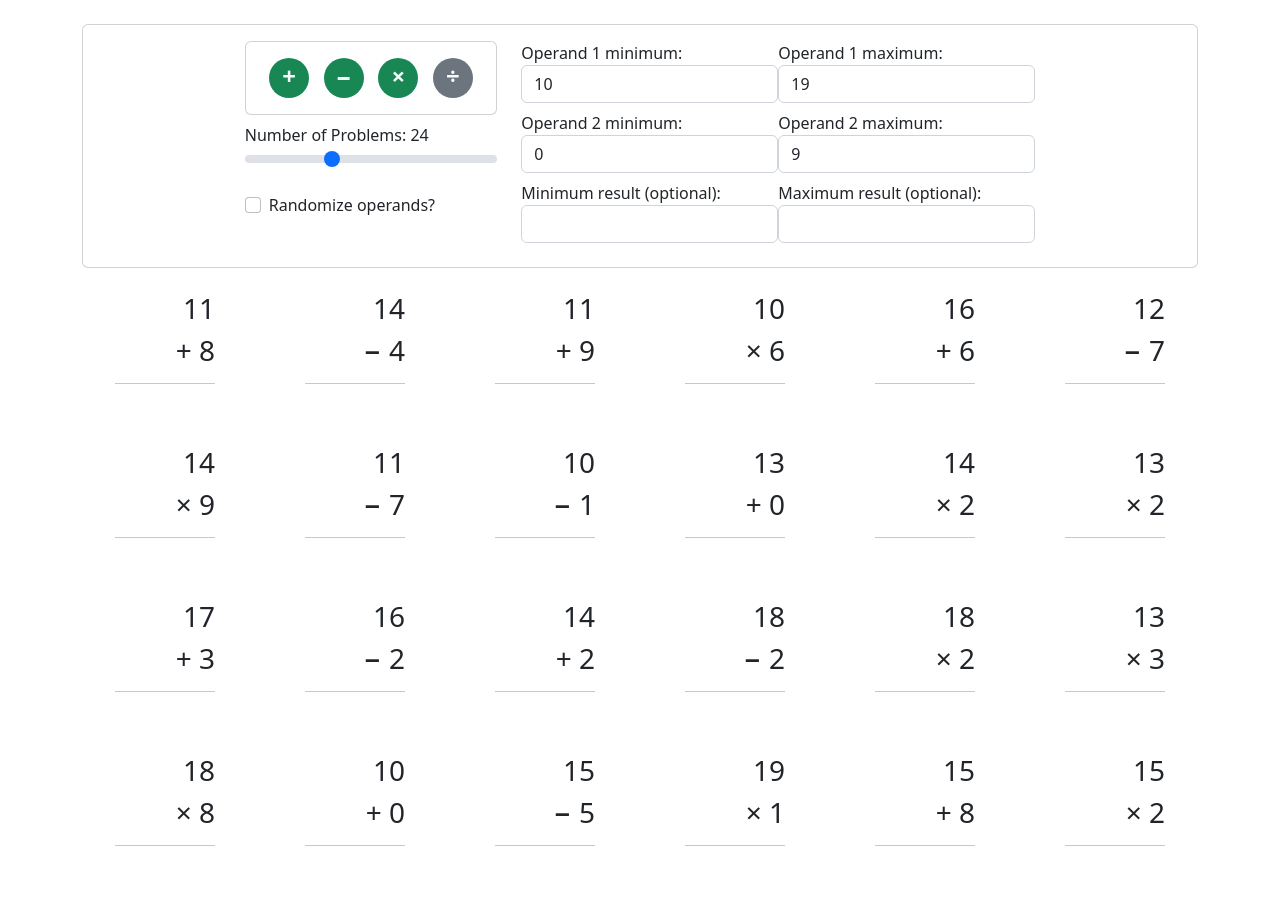
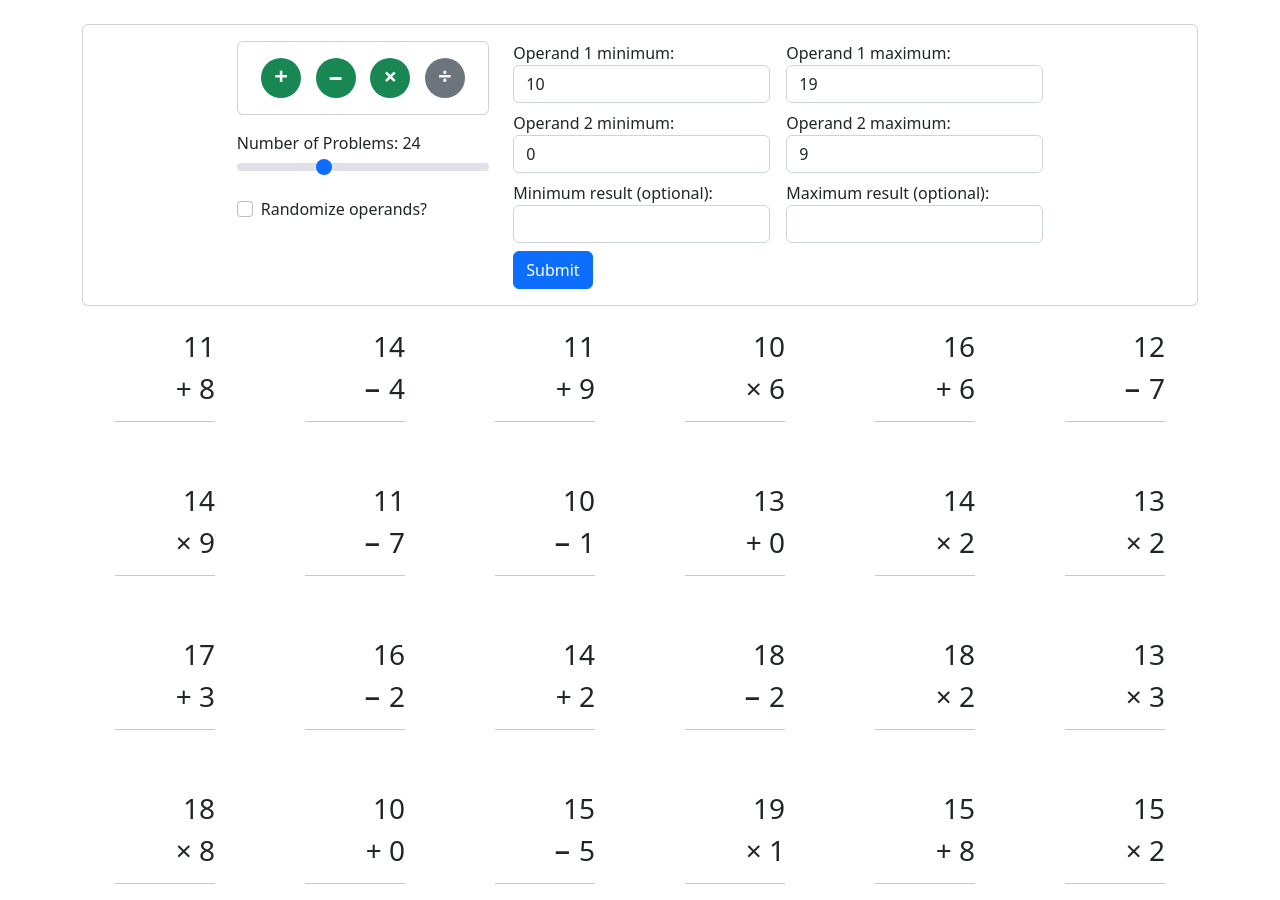
Before and after one commit to matthew-stockinger/problem-child, a React (Create React App) app: page / in a window 1280 px wide. Shown: the top 900 px of the page. Built offline with nearby package versions, Linux system fonts and the light colour scheme.

Commit message:
add submit button and update layout styling

```diff
--- a/src/features/controlPanel/Constraints.js
+++ b/src/features/controlPanel/Constraints.js
@@ -210,9 +210,10 @@
   };
 
   return (
-    <>
-      <div>
-        <label htmlFor="operand1MinInput" className="form-label mt-3 mt-md-0">
+    <fieldset>
+      <div className="row g-3">
+        <div className="col">
+          <label htmlFor="operand1MinInput" className="form-label">
             Operand 1 minimum:
             <input
               id="operand1MinInput"
@@ -226,6 +227,8 @@
               required
             />
           </label>
+        </div>
+        <div className="col">
           <label htmlFor="operand1MaxInput" className="form-label">
             Operand 1 maximum:
             <input
@@ -241,7 +244,9 @@
             />
           </label>
         </div>
-      <div>
+      </div>
+      <div className="row g-3">
+        <div className="col">
           <label htmlFor="operand2MinInput" className="form-label">
             Operand 2 minimum:
             <input
@@ -256,6 +261,8 @@
               required
             />
           </label>
+        </div>
+        <div className="col">
           <label htmlFor="operand2MaxInput" className="form-label">
             Operand 2 maximum:
             <input
@@ -271,7 +278,9 @@
             />
           </label>
         </div>
-      <div>
+      </div>
+      <div className="row g-3">
+        <div className="col">
           <label htmlFor="resultMinInput" className="form-label">
             Minimum result (optional):
             <input
@@ -285,6 +294,8 @@
               onBlur={handleResultMinChange}
             />
           </label>
+        </div>
+        <div className="col">
           <label htmlFor="resultMaxInput" className="form-label">
             Maximum result (optional):
             <input
@@ -299,7 +310,8 @@
             />
           </label>
         </div>
-    </>
+      </div>
+    </fieldset>
   );
 };
 
--- a/src/features/controlPanel/ControlPanel.js
+++ b/src/features/controlPanel/ControlPanel.js
@@ -6,22 +6,30 @@
 import Shuffle from "./Shuffle";
 
 const ControlPanel = ({ state, stateSetters }) => {
+  const handleSubmit = (e) => {
+    e.preventDefault();
+    console.log(`form submitted`);
+  };
+
   return (
     <div className="card">
       <div className="card-body">
+        <form onSubmit={handleSubmit}>
           <div className="row justify-content-center">
             <div className="col-md-3">
+              <div className="mb-3">
                 <Operations
                   operations={state.operations}
                   setOperations={stateSetters.setOperations}
                 />
-            <div className="mt-2">
+              </div>
+              <div className="mb-1">
                 <NumberOfProblems
                   numberOfProblems={state.numberOfProblems}
                   setNumberOfProblems={stateSetters.setNumberOfProblems}
                 />
               </div>
-            <div className="mt-2">
+              <div className="mb-3">
                 <Shuffle
                   shuffle={state.shuffle}
                   setShuffle={stateSetters.setShuffle}
@@ -36,8 +44,12 @@
                 setResultConstraints={stateSetters.setResultConstraints}
                 operations={state.operations}
               />
+              <button type="submit" className="btn btn-primary">
+                Submit
+              </button>
             </div>
           </div>
+        </form>
       </div>
     </div>
   );
--- a/src/features/controlPanel/Operations.js
+++ b/src/features/controlPanel/Operations.js
@@ -14,6 +14,7 @@
   return (
     <div className="card">
       <div className="card-body">
+        <fieldset>
           <div className="row g-0 text-center">
             <div className="col">
               <span
@@ -56,6 +57,7 @@
               </span>
             </div>
           </div>
+        </fieldset>
       </div>
     </div>
   );
```
Lines whose indentation alone changed are shown as unchanged.
